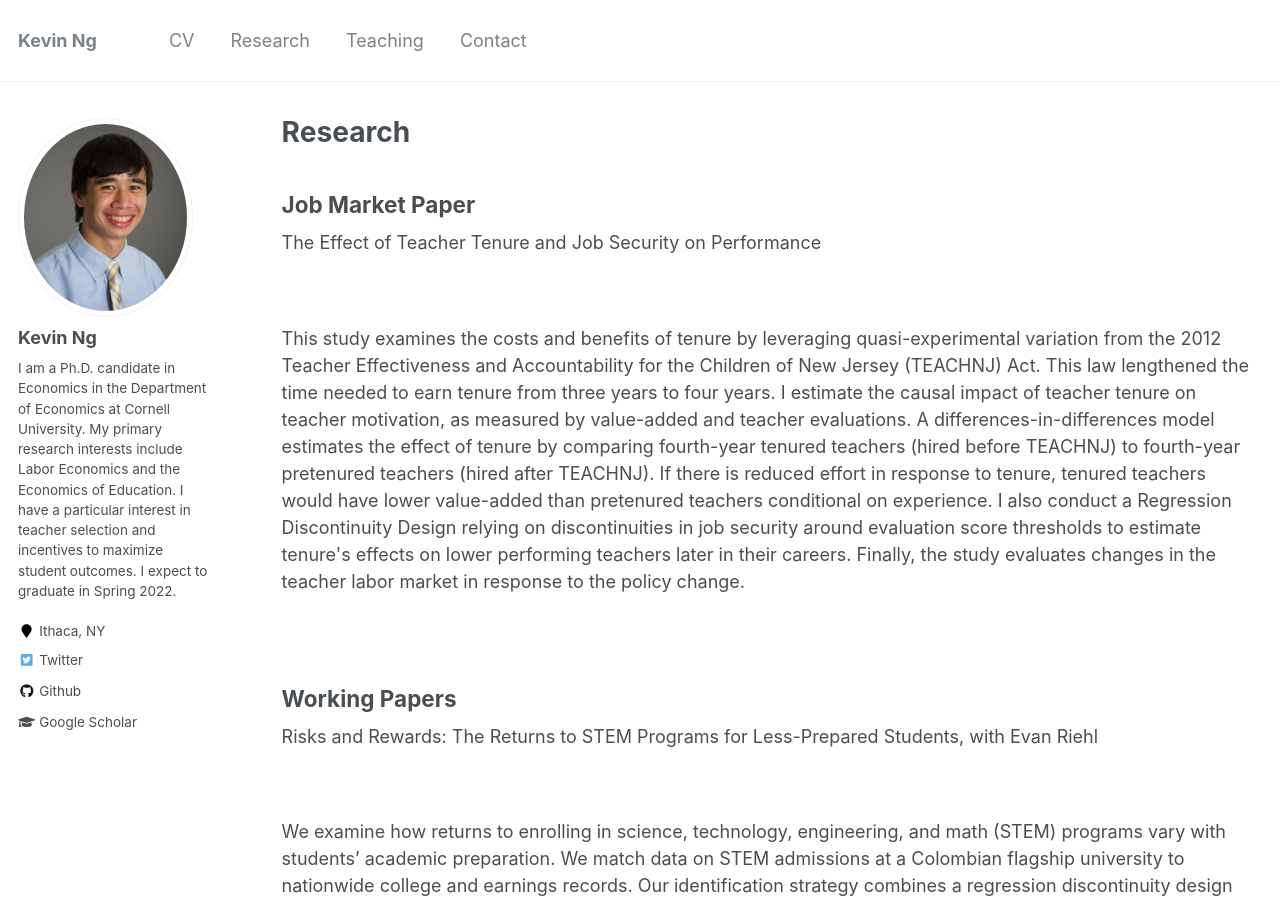
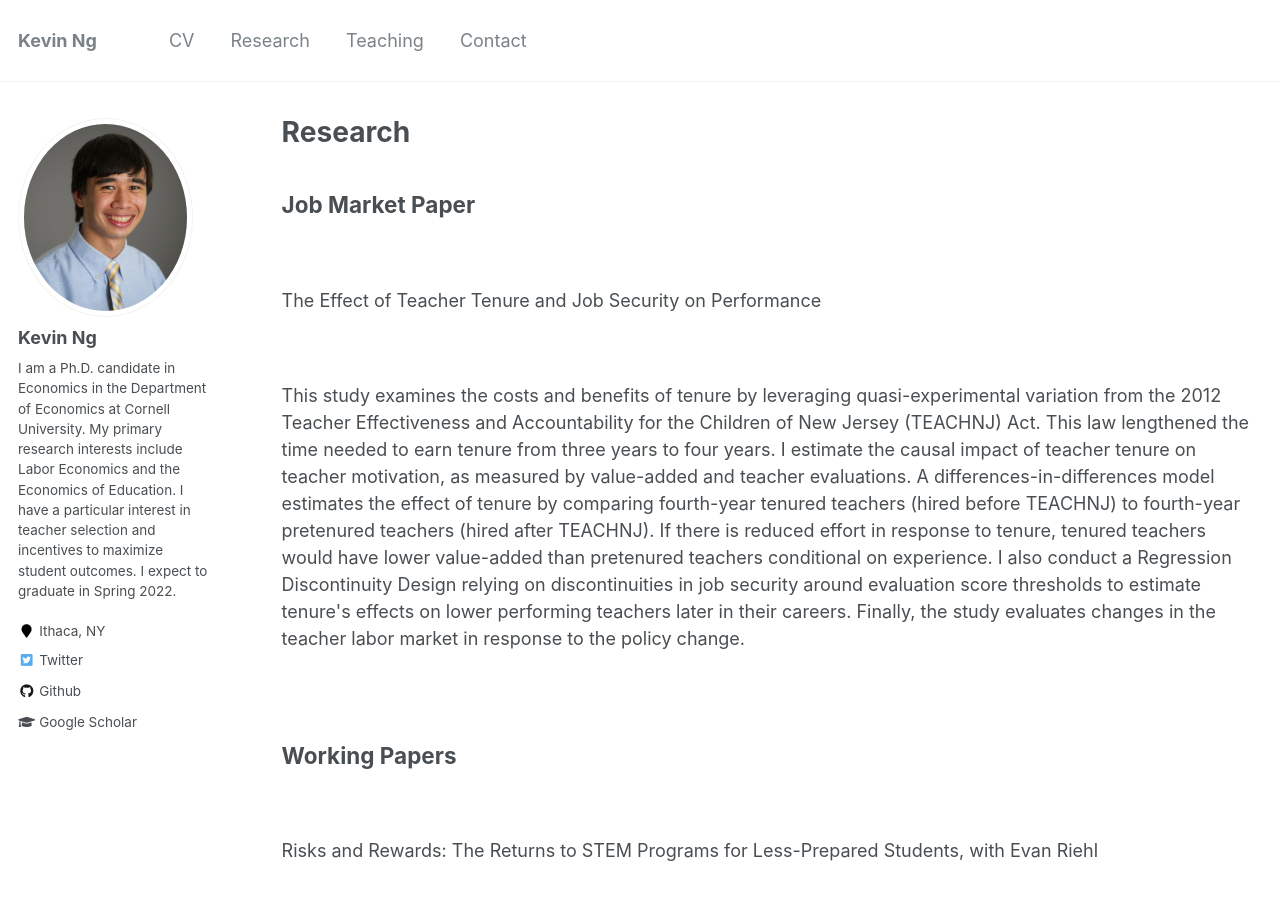
Before and after one commit to KevinCNg/kevincng.github.io, a Jekyll site: the page built from _pages/research.md, in a window 1280 px wide and 900 px high. Built offline with Jekyll 4.4.1, drawn with Linux system fonts in a browser that asks for light colours.

```diff
--- a/_pages/research.md
+++ b/_pages/research.md
@@ -4,15 +4,15 @@ title: "Research"
 permalink: /research/
 author_profile: true
 ---
-<h2> Job Market Paper </h2>
+<h2> Job Market Paper </h2><br>
 <div> The Effect of Teacher Tenure and Job Security on Performance</div><br>
 <div>This study examines the costs and benefits of tenure by leveraging quasi-experimental variation from the 2012 Teacher Effectiveness and Accountability for the Children of New Jersey (TEACHNJ) Act. This law lengthened the time needed to earn tenure from three years to four years. I estimate the causal impact of teacher tenure on teacher motivation, as measured by value-added and teacher evaluations. A differences-in-differences model estimates the effect of tenure by comparing fourth-year tenured teachers (hired before TEACHNJ) to fourth-year pretenured teachers (hired after TEACHNJ). If there is reduced effort in response to tenure, tenured teachers would have lower value-added than pretenured teachers conditional on experience. I also conduct a Regression Discontinuity Design relying on discontinuities in job security around evaluation score thresholds to estimate tenure's effects on lower performing teachers later in their careers. Finally, the study evaluates changes in the teacher labor market in response to the policy change. </div><br>
 
-<h2> Working Papers </h2>
+<h2> Working Papers </h2><br>
 <div>Risks and Rewards: The Returns to STEM Programs for Less-Prepared Students, with Evan Riehl</div><br>
 <div>We examine how returns to enrolling in science, technology, engineering, and math (STEM) programs vary with students’ academic preparation. We match data on STEM admissions at a Colombian flagship university to nationwide college and earnings records. Our identification strategy combines a regression discontinuity design with variation in admission quotas. We find that less-prepared students were less likely to complete a STEM degree than their more able peers, but they had larger earnings returns to enrolling. Thus less-prepared students may face a stark risk/reward tradeoff in pursuing STEM degrees, which has implications for policies that promote STEM enrollment.</div> <br>
 
 
-<h2> Publications </h2>
+<h2> Publications </h2><br>
 <div><a href="http://kevincng.github.io/files/Ng_2017.pdf">Analyzing Major League Baseball Player’s Performance Based on Age and Experience</a></div><br>
 <div>This study models player performance as a function of age, experience, and talent. The unbalanced panel includes 5,754 seasons spread among 562 batters and 4,767 seasons spread among 489 pitchers. Peak physical age for hitters and pitchers are 26.6 years and 24.5 years, respectively, when holding experience constant. With increased experience, batters peak near age 29, while pitchers peak near age 28. Also, batters encounter greater fluctuations in performance over their careers than pitchers. This model is designed for use by MLB teams to predict future performance based on a player’s first six years of statistics. </div>
```
